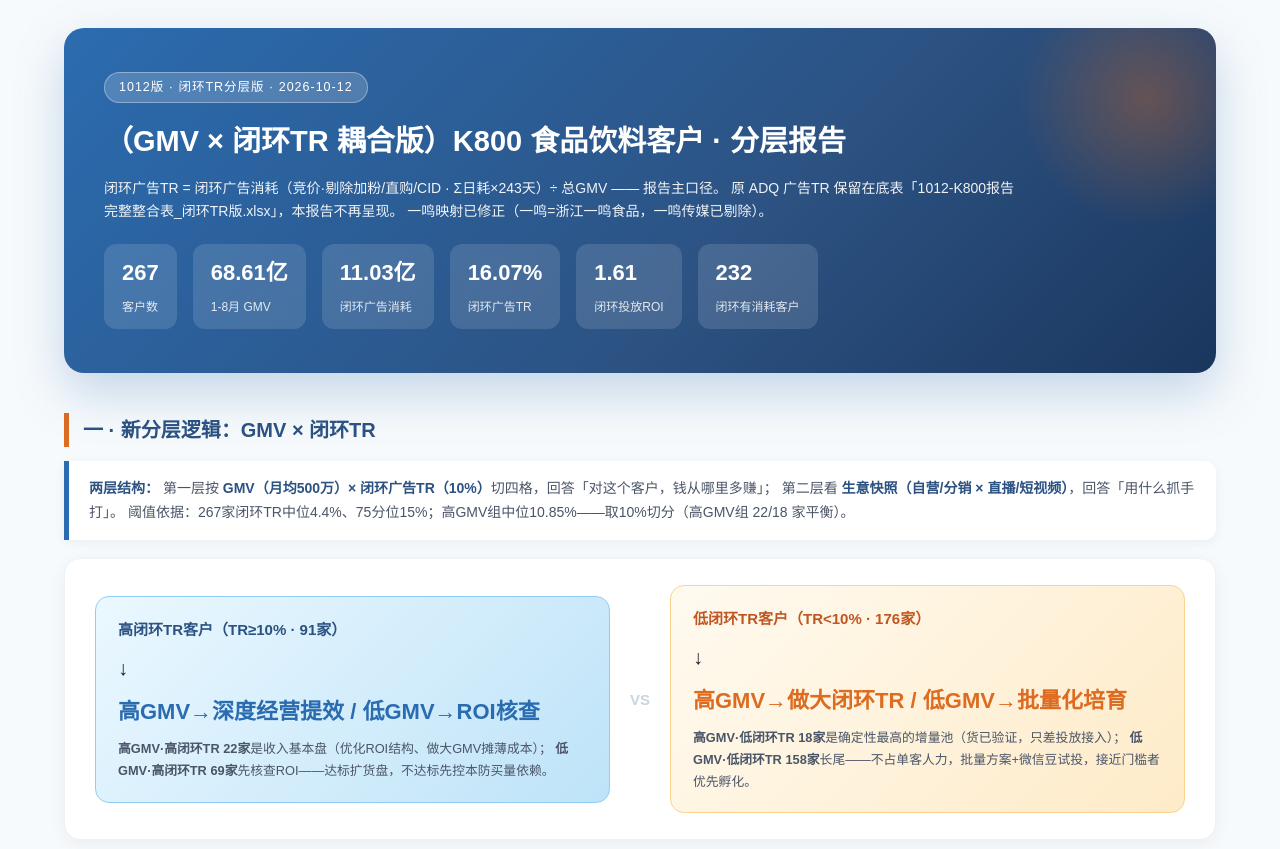
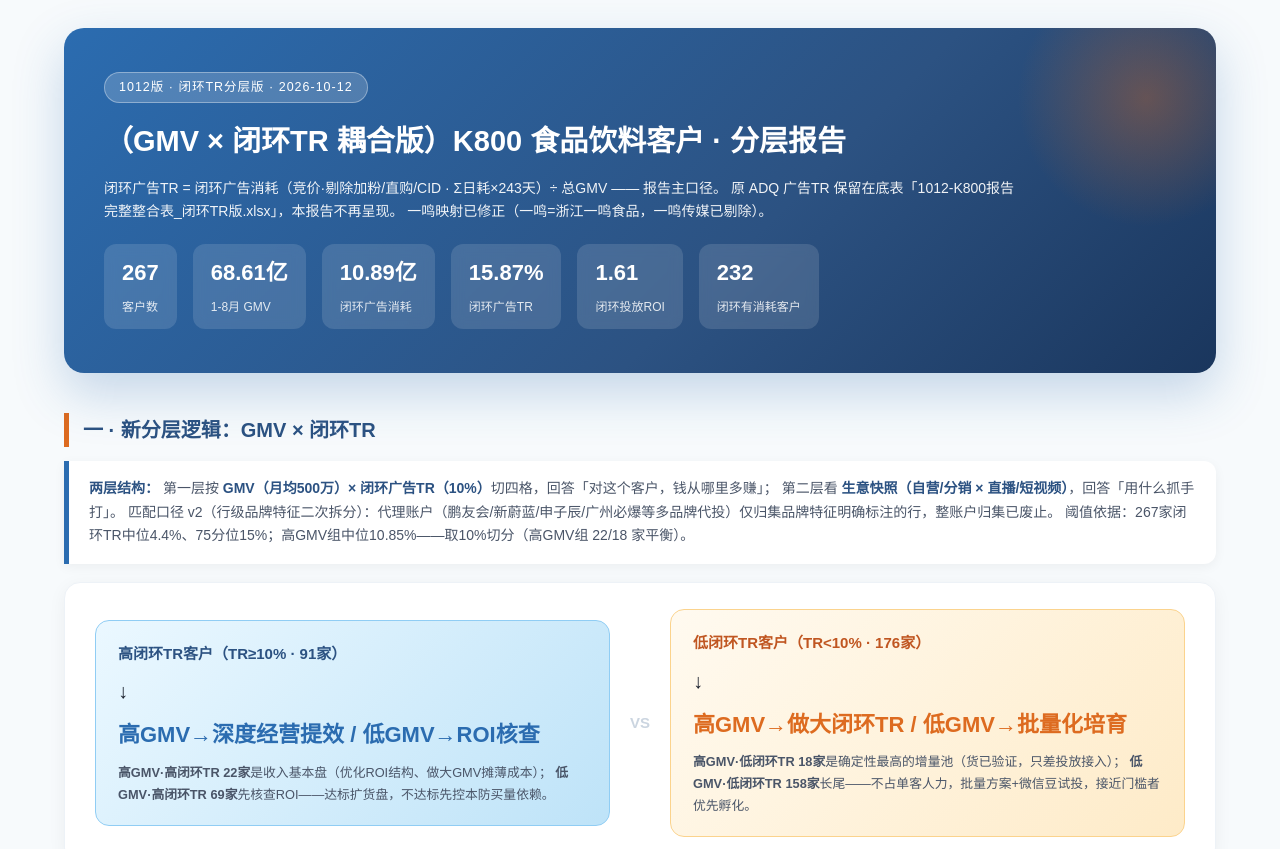
Before and after one commit to danniewowrich/k800-insight-report-v2, a plain HTML site: page layer-1012.html in a window 1280 px wide. Shown: the top 849 px of the page. Drawn offline with nearby package versions, Linux system fonts and the light colour scheme.

Commit message:
fix: hero指标动态计算（闭环TR 15.87%）+ v2匹配口径说明

```diff
--- a/layer-1012.html
+++ b/layer-1012.html
@@ -163,8 +163,8 @@ padding:4px 14px;border-radius:999px;font-size:12.5px;margin-bottom:14px;letter-
   <div class="meta">
     <div class="m"><b>267</b><span>客户数</span></div>
     <div class="m"><b>68.61亿</b><span>1-8月 GMV</span></div>
-    <div class="m"><b>11.03亿</b><span>闭环广告消耗</span></div>
-    <div class="m"><b>16.07%</b><span>闭环广告TR</span></div>
+    <div class="m"><b>10.89亿</b><span>闭环广告消耗</span></div>
+    <div class="m"><b>15.87%</b><span>闭环广告TR</span></div>
     <div class="m"><b>1.61</b><span>闭环投放ROI</span></div>
     <div class="m"><b>232</b><span>闭环有消耗客户</span></div>
   </div>
@@ -175,6 +175,7 @@ padding:4px 14px;border-radius:999px;font-size:12.5px;margin-bottom:14px;letter-
   <div class="lead"><b>两层结构：</b>
   第一层按 <b>GMV（月均500万）× 闭环广告TR（10%）</b>切四格，回答「对这个客户，钱从哪里多赚」；
   第二层看 <b>生意快照（自营/分销 × 直播/短视频）</b>，回答「用什么抓手打」。
+  匹配口径 v2（行级品牌特征二次拆分）：代理账户（鹏友会/新蔚蓝/申子辰/广州必爆等多品牌代投）仅归集品牌特征明确标注的行，整账户归集已废止。
   阈值依据：267家闭环TR中位4.4%、75分位15%；高GMV组中位10.85%——取10%切分（高GMV组 22/18 家平衡）。</div>
   <div class="logic">
     <div class="lg b">
```
